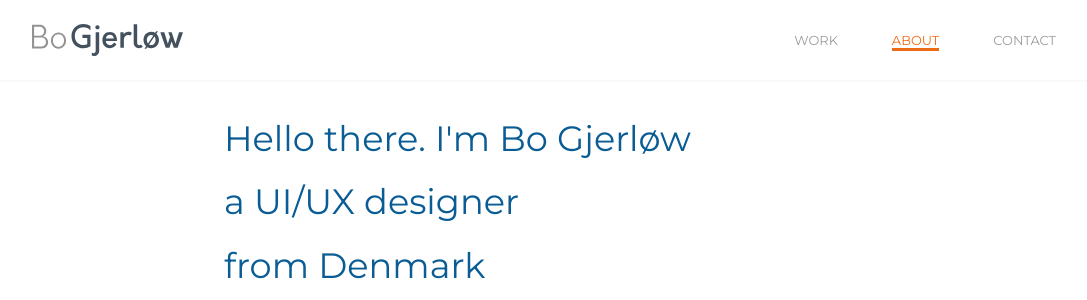
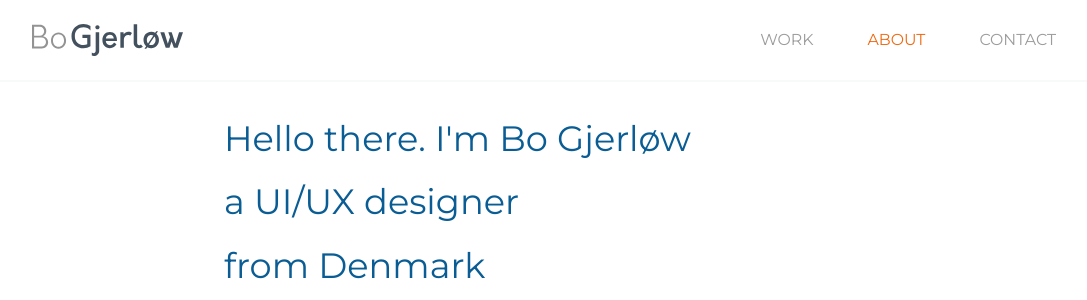
Before and after one commit to bgjerlow/portfolio-website, a PHP site: page /about.php in a window 1280 px wide. Shown: the top 300 px of the page, without its empty margins (96-1183 px from the left). Run offline with PHP 8.4, Linux system fonts and the light colour scheme; some libraries are stand-ins or nearby versions.

Commit message:
Minor changes
* Added a space in the script on about.php for better readability

* Changed the heading of the contact.php page to "Contact me" instead of
"Let's talk"

* Increased font size of desktop navigation elements and removed the
border-bottom from the .current class of the navigation

```diff
--- a/about.php
+++ b/about.php
@@ -17,7 +17,7 @@
 				<p id="aboutHeaderMobile">Hello there. I'm Bo Gjerl&oslash;w, a UI/UX designer &amp; front-end developer from Denmark</p>
 
 				<script>
-					if($(window).width() >= 768){
+					if($(window).width() >= 768) {
 						$(function () {
   							count = 0;
   							wordsArray = ["a UI/UX designer","a front-end developer","a car enthusiast","an aspiring entrepreneur"];
--- a/contact.php
+++ b/contact.php
@@ -8,7 +8,7 @@
 		<?php include 'inc/header.php';?>
 
 			<main id="contactContent" class="animated zoomIn">
-				<h2 class="contactHeader">Let's talk</h2>
+				<h2 class="contactHeader">Contact me</h2>
 				<p>If you have any questions, inquiries, or just want to say hi you can do so using the form below. I look forward to hearing from you!</p>
 
 				<div id="formWrap">
--- a/css/style.css
+++ b/css/style.css
@@ -43,7 +43,7 @@ nav a {
 	font-family: 'Montserrat', sans-serif;
 	text-decoration: none;
     color: #9c9c9c;
-    font-size: 90%;
+    font-size: 110%;
 }
 
 nav a:hover {
@@ -52,7 +52,6 @@ nav a:hover {
 
 .current {
 	color: #EE6B15;
-	border-bottom: 3px solid #ee6b15;
 }
 
 /* Home page */
```
